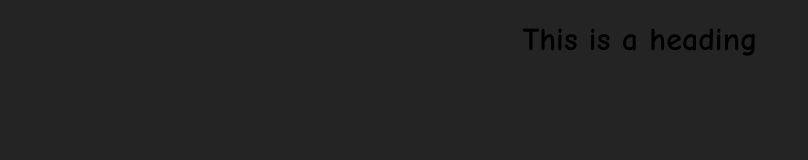
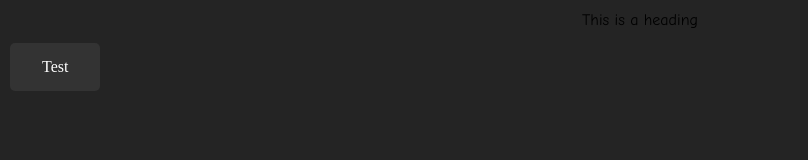
Before and after one commit to LweoIsHere/LweoIsHere.github.io, a plain HTML site: page index.html in a window 1280 px wide. Shown: the whole page, without its empty margins (0-808 px from the left). Drawn offline with Linux system fonts and the light colour scheme.

Commit message:
a bit of stuff i guess
stuff!!

```diff
--- a/customcss.css
+++ b/customcss.css
@@ -1,3 +1,8 @@
+h1,h2,h3,h4,h5,h6 {
+    font-size: inherit;
+    font-weight: inherit
+}
+
 body {
     background-color: rgb(36, 36, 36);
 }
@@ -6,3 +11,14 @@ h1 {
     text-align: center;
     font-family: "Comic Sans MS", "Comic Sans", cursive;
 }
+
+.home {
+    background-color: #333333;
+    border-radius: 5px;
+    color: white;
+    text-align: center;
+    padding: 15px 32px;
+    text-decoration: none;
+    display: inline-block;
+    margin: 4px 2px;
+  }
--- a/index.html
+++ b/index.html
@@ -6,6 +6,6 @@
 <body>
 
 <h1>This is a heading</h1>
-
+<home class="home"> Test </home>
 </body>
 </html>
```
